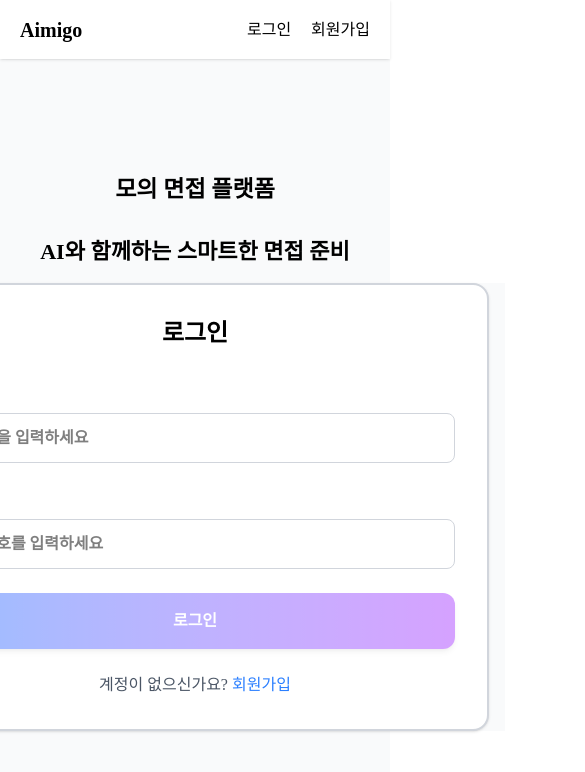
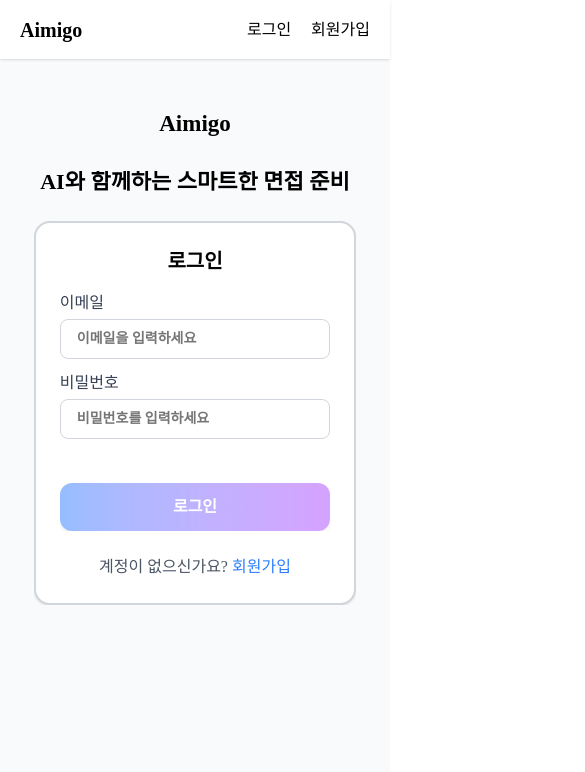
Before and after one commit to ydsic/my_interview_mate, a React (Vite) app: page /login in a window 390 px wide. Shown: the top 772 px of the page, 585 px wide, since content can reach past the window. Built offline with nearby package versions, Linux system fonts and the light colour scheme; a web font is replaced by a local one.

Commit message:
[refactor/#189] - loginPage 반응형 구현

```diff
--- a/src/components/common/Input.tsx
+++ b/src/components/common/Input.tsx
@@ -30,7 +30,7 @@ export default function Input({
         value={value}
         onChange={onChange}
         placeholder={placeholder}
-        className={`w-full px-4 py-3 border border-gray-300 rounded-lg focus:outline-none focus:ring-2 focus:ring-blue-500 focus:border-transparent ${className}`}
+        className={`w-full px-4 py-3 border border-gray-300 rounded-lg focus:outline-none focus:border-blue-500 ${className}`}
         name={name}
         autoComplete={autoComplete}
         required={required}
--- a/src/index.css
+++ b/src/index.css
@@ -4,8 +4,9 @@
   font-family: 'Pretendard';
   src: url('/public/fonts/PretendardVariable.ttf');
 }
-
+html,
 body * {
+  overflow-x: hidden;
   font-family: 'Pretendard';
 }
 
--- a/src/page/LoginPage.tsx
+++ b/src/page/LoginPage.tsx
@@ -77,19 +77,36 @@ export default function LoginPage() {
   };
 
   return (
-    <>
-      <div className="flex flex-col h-full justify-center items-center text-center gap-5">
-        <H1_big_title>모의 면접 플랫폼</H1_big_title>
+    <div className="relative min-h-screen overflow-y-auto overflow-x-hidden">
+      <div className="fixed inset-0 -z-10" />
+
+      <section
+        className="flex flex-col items-center text-center
+      gap-5 max-sm:gap-4
+      pt-10 max-sm:pt-2 pb-[12vh] max-sm:pb-20"
+      >
+        <H1_big_title>Aimigo</H1_big_title>
         <H3_sub_detail>AI와 함께하는 스마트한 면접 준비 </H3_sub_detail>
 
-        <div className="w-1/2 bg-gray-50 flex items-center justify-center px-4">
-          <div className="w-full">
-            <div className="bg-white rounded-2xl border-2 border-gray-300 p-8 shadow-sm">
-              <h1 className="text-2xl font-bold text-center mb-8">로그인</h1>
+        <div
+          className="
+          w-4/5 sm:w-3/4 max-sm:w-2/7
+        bg-gray-50 flex items-center justify-center
+          px-4 max-sm:pt-3"
+        >
+          <div className="w-full max-w-sm sm:max-w-lg md:max-w-xl">
+            <div
+              className="bg-white rounded-2xl border-2 border-gray-300
+              p-8 max-sm:p-6
+              shadow-sm"
+            >
+              <h1 className="text-2xl max-sm:text-xl font-bold text-center mb-8 max-sm:mb-4">
+                로그인
+              </h1>
 
-              <form onSubmit={handleSubmit} className="space-y-6" noValidate>
-                <div>
-                  <label className="flex font-medium text-gray-700 mb-2">
+              <form onSubmit={handleSubmit} className="space-y-2" noValidate>
+                <div className="pb-6 max-sm:pb-1">
+                  <label className="flex font-medium text-gray-700 mb-2 max-sm:mb-1">
                     이메일
                   </label>
                   <H4_placeholder>
@@ -98,12 +115,13 @@ export default function LoginPage() {
                       value={email}
                       onChange={(e) => setEmail(e.target.value)}
                       placeholder="이메일을 입력하세요"
+                      className="max-sm:h-10 max-sm:text-sm placeholder:text-[#757575]"
                     />
                   </H4_placeholder>
                 </div>
 
-                <div>
-                  <label className="flex font-medium text-gray-700 mb-2">
+                <div className="pb-13 max-sm:pb-9">
+                  <label className="flex font-medium text-gray-700 mb-2 max-sm:mb-1">
                     비밀번호
                   </label>
                   <H4_placeholder>
@@ -113,12 +131,17 @@ export default function LoginPage() {
                       onChange={(e) => setUserPassword(e.target.value)}
                       placeholder="비밀번호를 입력하세요"
                       autoComplete="off"
+                      className="max-sm:h-10 max-sm:text-sm placeholder:text-[#757575]"
                     />
                   </H4_placeholder>
                 </div>
 
                 <SubmitButton
-                  className="w-full py-4 bg-gradient-to-r from-blue-500 to-purple-500 text-white font-semibold rounded-lg hover:from-blue-600 hover:to-purple-600 transition-all duration-200 shadow-md"
+                  className="w-full py-4 max-sm:py-3
+                  bg-gradient-to-r from-blue-500 to-purple-500
+                  text-white font-semibold rounded-lg
+                  hover:from-blue-600 hover:to-purple-600
+                  transition-all duration-200 shadow-md"
                   isDisabled={email === '' || userPassword === ''}
                 >
                   로그인
@@ -137,7 +160,7 @@ export default function LoginPage() {
             </div>
           </div>
         </div>
-      </div>
-    </>
+      </section>
+    </div>
   );
 }
```
